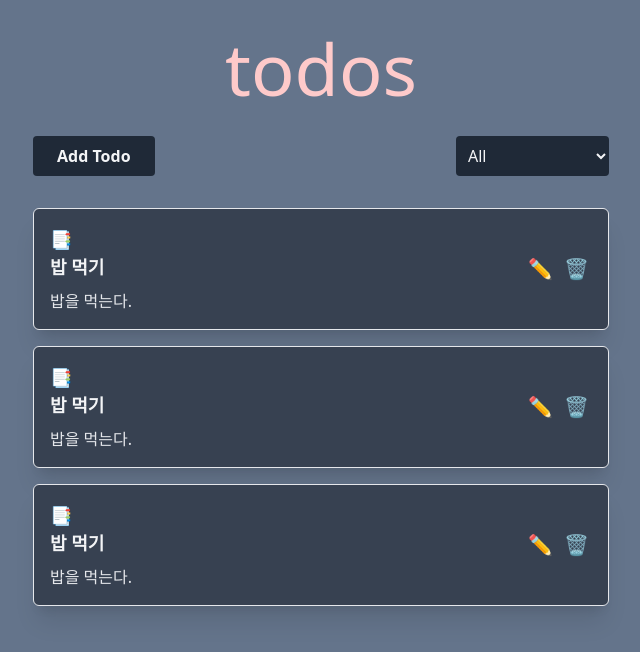
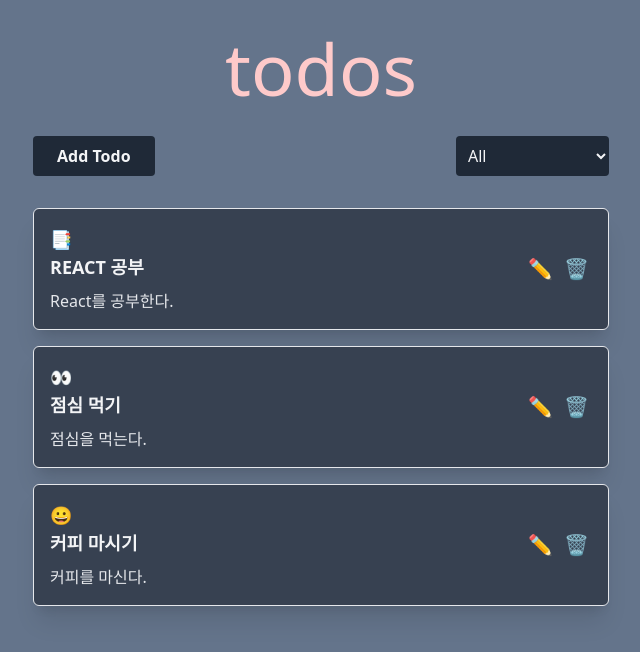
Before and after one commit to zzzdks760/WooriFISA_Academy_Summary, a React (Vite) app in the folder 7.react-todo/: page / in a window 1280 px wide. Shown: the top 652 px of the page, without its empty margins (319-959 px from the left). Built offline with nearby package versions, Linux system fonts and the light colour scheme.

Commit message:
객체 불러오는  컴포넌트로 넘겨주는 코드

```diff
--- a/7.react-todo/src/App.jsx
+++ b/7.react-todo/src/App.jsx
@@ -2,6 +2,27 @@ import React from 'react'
 import DefaultLayout from './layouts/DefaultLayout'
 import TodoHeader from './components/todos/TodoHeader'
 import TodoBody from './components/todos/TodoBody'
+
+const dummyTodos = [
+  {
+    id: 1,
+    title: 'React 공부',
+    summary: 'React를 공부한다.',
+    category: 'TODO',
+  },
+  {
+    id: 2,
+    title: '점심 먹기',
+    summary: '점심을 먹는다.',
+    category: 'PROGRESS',
+  },
+  {
+    id: 3,
+    title: '커피 마시기',
+    summary: '커피를 마신다.',
+    category: 'DONE',
+  }
+]
 
 const App = () => {
   return (
@@ -16,7 +37,7 @@ const App = () => {
         </header>
         <section>
           <TodoHeader />
-          <TodoBody />
+          <TodoBody todos = {dummyTodos}/>
         </section>
       </div>
     </DefaultLayout>
--- a/7.react-todo/src/components/todos/TodoBody.jsx
+++ b/7.react-todo/src/components/todos/TodoBody.jsx
@@ -1,11 +1,10 @@
 import React from 'react'
 import TodoItem from './TodoItem';
 
-const todos = [1,2,3];
-const TodoBody = () => {
+const TodoBody = ({todos}) => {
   return (
     <ul className='px-0 my-8'>
-        {todos.map((todo,index) => <TodoItem key={index}/>) }
+        {todos.map(todo => <TodoItem todo={todo} key={todo.id}/>) }
     </ul>
   )
 }
--- a/7.react-todo/src/components/todos/TodoItem.jsx
+++ b/7.react-todo/src/components/todos/TodoItem.jsx
@@ -1,16 +1,18 @@
 import React from 'react'
-import { TODO_CATEGORY_ICON } from '@/constants/icon' // src/constants/icon과 동일
-import IconButton from '@/components/ui/buttons/IconButton'
+import { TODO_CATEGORY_ICON } from '@/constants/icon'
+import IconButton from '../ui/buttons/IconButton'
+import TodoBody from './TodoBody'
 
 // rafce
-const TodoItem = () => {
+const TodoItem = ({todo}) => {
+  console.log(todo);
   return (
     <li className="flex gap-4 justify-between my-4 py-4 px-4 border-[1px] bg-gray-700 rounded-md shadow-xl">
         <div>
-            <span className="text-lg font-medium text-gray-300">{ TODO_CATEGORY_ICON.TODO }</span>
+          <span className="text-lg font-medium text-gray-300">{ TODO_CATEGORY_ICON[todo.category]}</span>
             <div>
-                <h2 data-test="title" className="mb-0 text-lg font-bold text-gray-100 uppercase">{ '밥 먹기' }</h2>
-                <p className="mt-2 text-base text-gray-200">{ '밥을 먹는다.' }</p>
+                <h2 data-test="title" className="mb-0 text-lg font-bold text-gray-100 uppercase">{ todo.title }</h2>
+                <p className="mt-2 text-base text-gray-200">{ todo.summary }</p>
             </div>
         </div>
         <div className="flex items-center gap-1">
```
